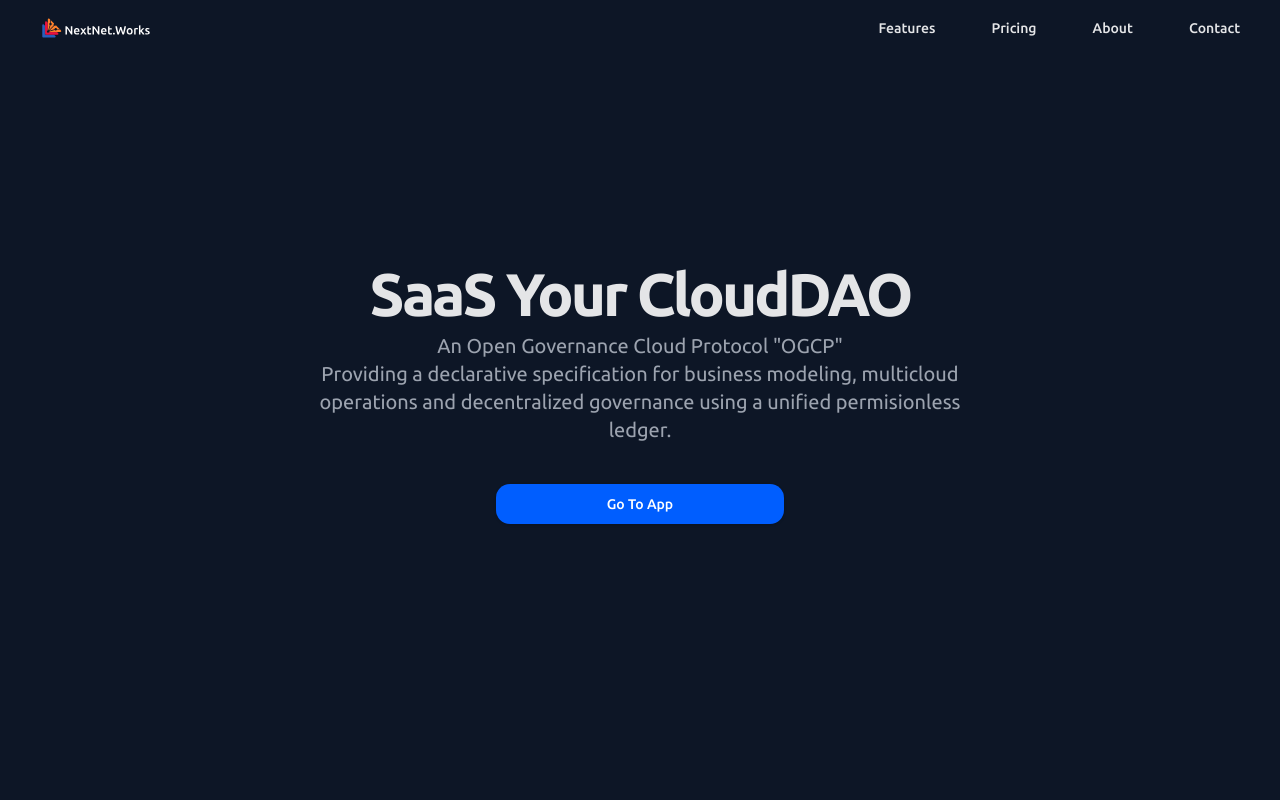
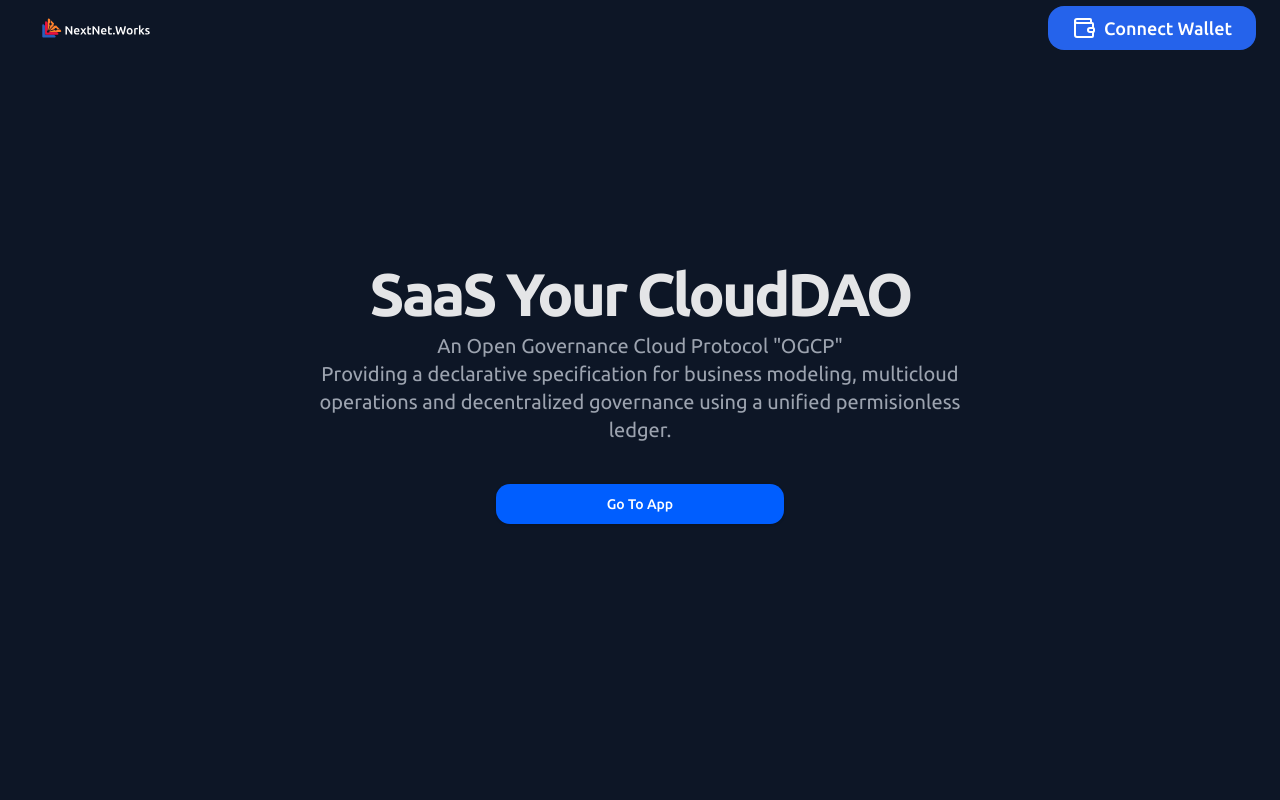
Before and after one commit to nextnet-works/marketing, a React (Vite) app: page / in a window 1280 px wide. Shown: the top 800 px of the page. Built offline with nearby package versions, Linux system fonts and the light colour scheme.

Commit message:
Added Connect Wallet button

```diff
--- a/src/components/layout/Header.tsx
+++ b/src/components/layout/Header.tsx
@@ -1,6 +1,7 @@
 import { Link } from "@tanstack/react-router";
 import { Button } from "../ui/button";
 import Logo from "../../assets/logo.svg?react";
+import ConnectWalletButton from "../wallet/connect-wallet";
 
 const buttons = [
   { label: "Features", to: "/" },
@@ -16,8 +17,10 @@ export const Header = () => {
       <Link to="/" className="flex items-center justify-center">
         <Logo className="h-36 w-auto" />
       </Link>
+
       <nav className="ml-auto flex gap-4 sm:gap-6">
-        {buttons.map((button) => (
+        <ConnectWalletButton />
+        {/*buttons.map((button) => (
           <Button
             key={button.label}
             variant="link"
@@ -26,7 +29,7 @@ export const Header = () => {
           >
             <Link to={button.to}>{button.label}</Link>
           </Button>
-        ))}
+        ))*/}
       </nav>
     </header>
   );
--- /dev/null
+++ b/src/components/wallet/connect-wallet.tsx
@@ -0,0 +1,36 @@
+import React, { useState } from 'react'
+import { Wallet } from 'lucide-react'
+
+const ConnectWalletButton = () => {
+    const [connected, setConnected] = useState(false)
+    const walletAddress = '0x1234...abcd'
+
+    const toggleConnection = () => {
+        setConnected(!connected);
+    };
+
+    return (
+        <button
+            onClick={toggleConnection}
+            className={`
+                px-6
+                py-2
+                text-lg
+                font-medium
+                text-white
+                bg-blue-600
+                rounded-lg
+                transition-all
+                duration-150
+                hover:shadow-md
+                hover:shadow-blue-500/50
+                flex
+                items-center
+            `}>
+            <Wallet className="w-6 h-6 mr-2" />
+            {connected ? walletAddress : 'Connect Wallet'}
+        </button>
+    );
+};
+
+export default ConnectWalletButton;
```
